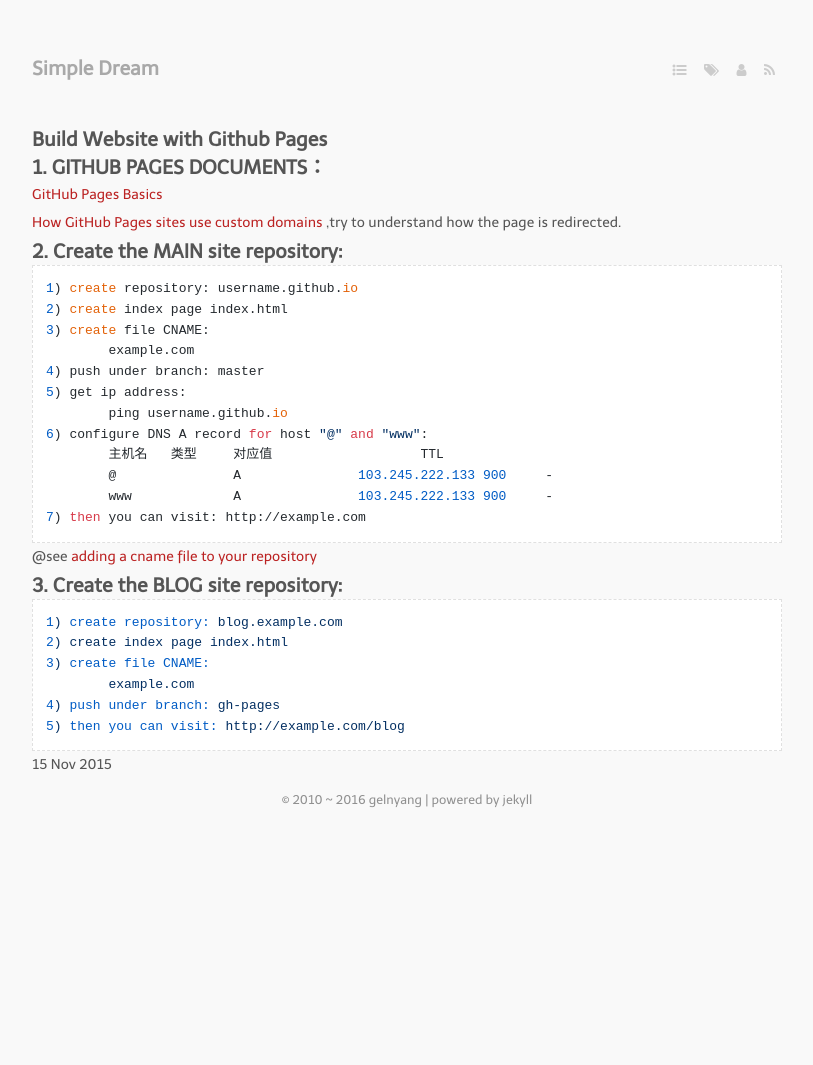
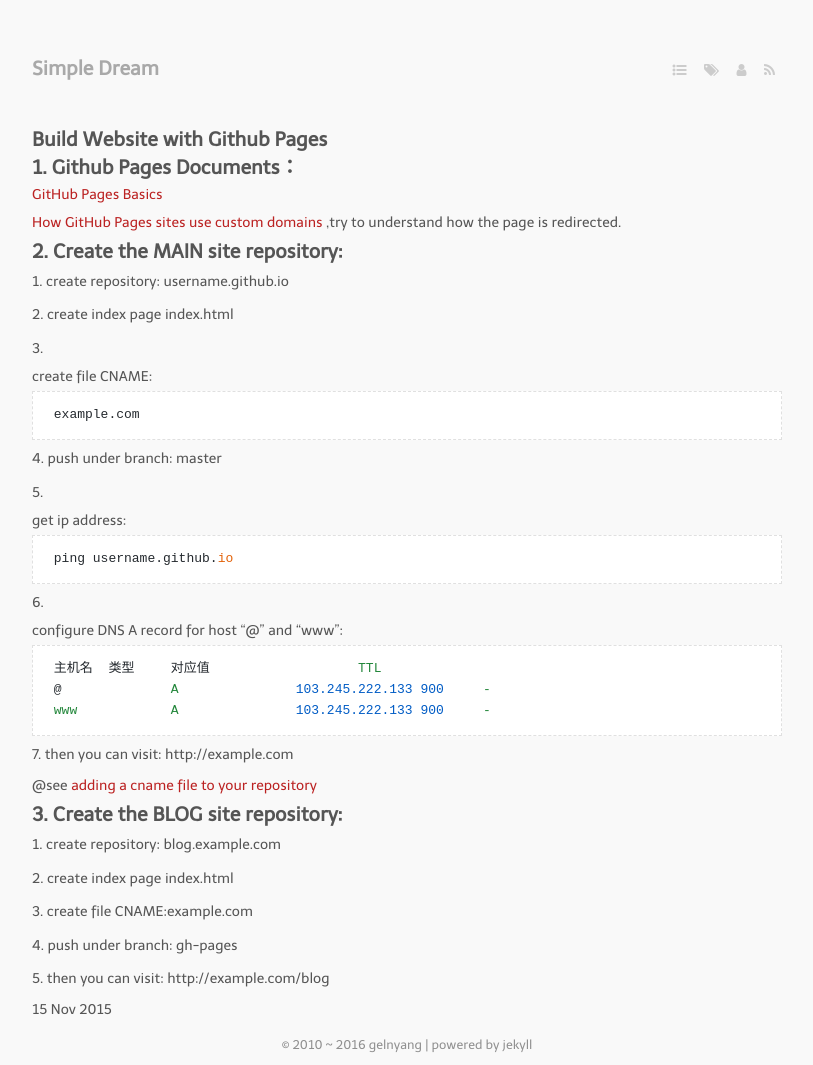
Before and after one commit to wongoo/blog-jekyll, a Jekyll site: the page built from _posts/2015-11-15-build-website-with-github-pages.markdown, in a window 1280 px wide. Shown: the whole page, without its empty margins (233-1046 px from the left). Built offline with Jekyll 4.4.1, drawn with Linux system fonts in a browser that asks for light colours; nearby versions of some CDN libraries; some web fonts are replaced; Markdown is read by kramdown in place of the engine named in the settings; before the commit the page ends 900 px from its top, so only the background shows below that.

Commit message:
update format

```diff
--- a/_posts/2015-11-15-build-website-with-github-pages.markdown
+++ b/_posts/2015-11-15-build-website-with-github-pages.markdown
@@ -4,34 +4,37 @@
 ---
 #{{ page.title }}
 
-##1. GITHUB PAGES DOCUMENTS：
+##1. Github Pages Documents：
 [GitHub Pages Basics](https://help.github.com/categories/github-pages-basics/)
 
 [How GitHub Pages sites use custom domains](https://help.github.com/articles/about-custom-domains-for-github-pages-sites/)
 ,try to understand how the page is redirected.
 
 ##2. Create the MAIN site repository:
-	1) create repository: username.github.io
-	2) create index page index.html
-	3) create file CNAME:
+1. create repository: username.github.io
+2. create index page index.html
+3. create file CNAME:
+
 		example.com
-	4) push under branch: master
-	5) get ip address:
+4. push under branch: master
+5. get ip address:
+
 		ping username.github.io
-	6) configure DNS A record for host "@" and "www":
+6. configure DNS A record for host "@" and "www":
+
 		主机名	类型	对应值			TTL
 		@		A		103.245.222.133	900	-
 		www		A		103.245.222.133	900	-
-	7) then you can visit: http://example.com
+
+7. then you can visit: http://example.com
 
 @see [adding a cname file to your repository](https://help.github.com/articles/adding-a-cname-file-to-your-repository/)
 
 ##3. Create the BLOG site repository:
-	1) create repository: blog.example.com
-	2) create index page index.html
-	3) create file CNAME:
-		example.com
-	4) push under branch: gh-pages
-	5) then you can visit: http://example.com/blog
+1. create repository: blog.example.com
+2. create index page index.html
+3. create file CNAME:example.com
+4. push under branch: gh-pages
+5. then you can visit: http://example.com/blog
 
 {{ page.date | date_to_string }}
```
